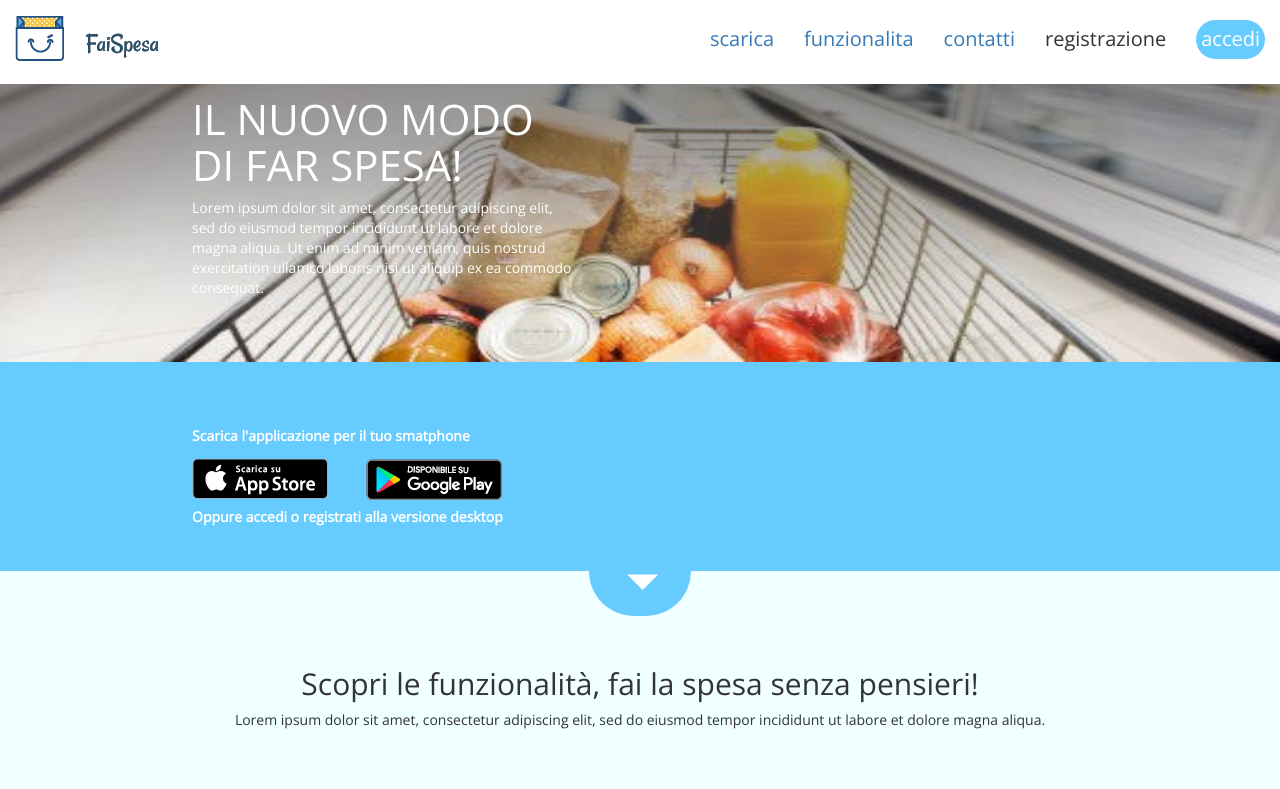
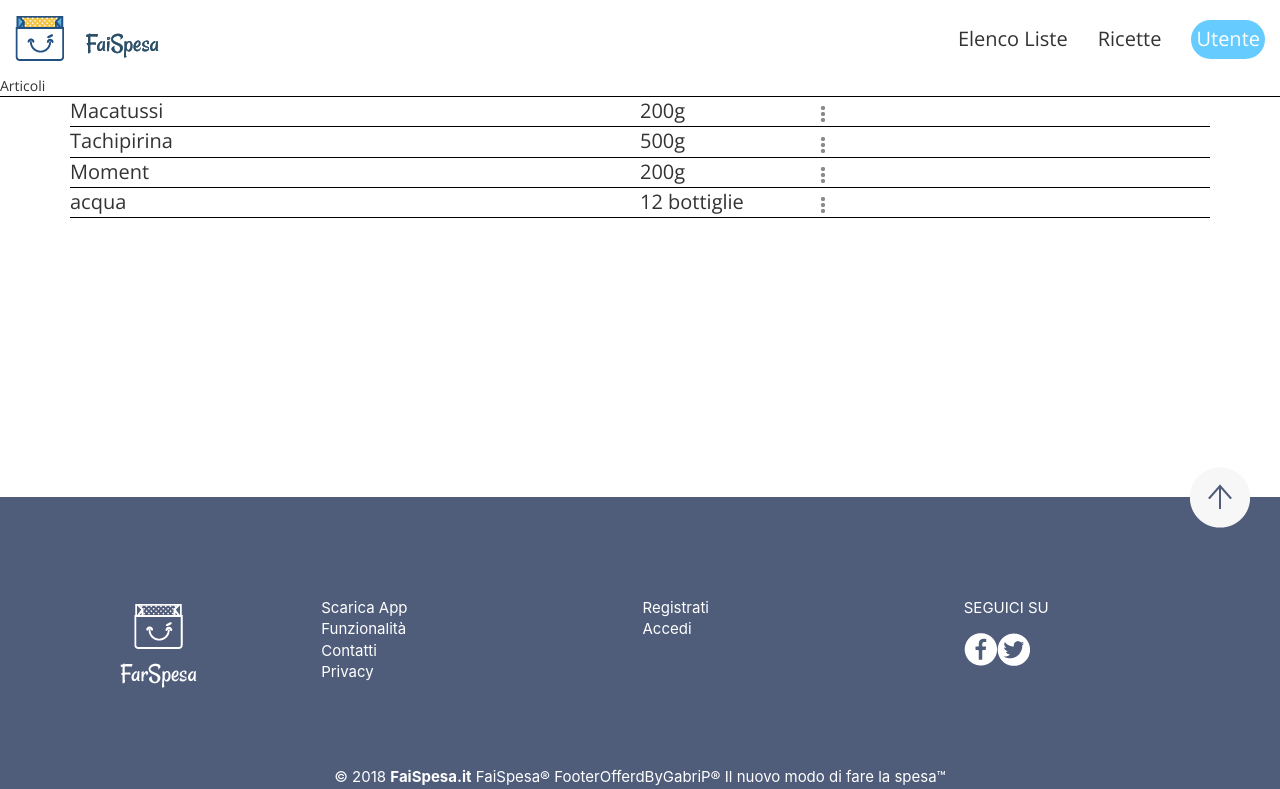
Before and after one commit to Deathgun998/SpesApp, an Angular app: page /dettaglio/1 in a window 1280 px wide. Shown: the top 789 px of the page. Built offline with nearby package versions, Linux system fonts and the light colour scheme.

Commit message:
definizione scheletro dettaglio lista con inizio css

```diff
--- a/src/app/app.module.ts
+++ b/src/app/app.module.ts
@@ -12,6 +12,7 @@
 import { PortaleRouterModule } from './Routing/router.module';
 import { PrivateheaderComponent } from './components/privateheader/privateheader.component';
 import { MockListService } from './services/mock-list.service';
+import { DetailComponent } from './components/detail/detail.component';
 
 
 @NgModule({
@@ -21,7 +22,8 @@
     HomeComponent,
     FooterComponent,
     PrivateareaComponent,
-    PrivateheaderComponent
+    PrivateheaderComponent,
+    DetailComponent
   ],
   imports: [
     BrowserModule,
--- /dev/null
+++ b/src/app/components/detail/detail.component.css
@@ -0,0 +1,19 @@
+.container {
+    height: 400px;
+}
+.title{
+    border-bottom: black solid 1px;
+}
+.item {
+    border-bottom: black solid 1px;
+}
+.item div{
+    display: inline-block;
+    font-size: 20px;
+}
+.name {
+    width: 50%
+}
+.quant {
+    width: 15%;
+}
--- /dev/null
+++ b/src/app/components/detail/detail.component.html
@@ -0,0 +1,9 @@
+<app-privateheader></app-privateheader>
+<Div class="title">Articoli</Div>
+<Div class="container">
+    <Div class="item" *ngFor="let item of itemList">
+        <div class="name">{{item.name}}</div>
+        <div class="quant">{{item.quantity}}</div>
+        <img src="../../../assets/more.png">
+    </Div>
+</Div>
--- /dev/null
+++ b/src/app/components/detail/detail.component.ts
@@ -0,0 +1,30 @@
+import { Component, OnInit } from '@angular/core';
+import { Item } from '../../classes/Item';
+import { MockListService } from '../../services/mock-list.service';
+import { List } from '../../classes/List';
+import { Router, ActivatedRoute } from '@angular/router';
+
+@Component({
+  selector: 'app-detail',
+  templateUrl: './detail.component.html',
+  styleUrls: ['./detail.component.css']
+})
+export class DetailComponent implements OnInit {
+
+  itemList: Item[];
+  id: number;
+  constructor(private listService: MockListService, private route: Router, private router: ActivatedRoute) {
+    this.router.params.subscribe(params => {//
+      if (params['id'] != '' && params['id'] != null) {
+        this.id = Number(params['id']);
+        let lists: List[] = this.listService.getMock("mockedList");
+        this.itemList = lists[this.id].itemList;
+      }
+    });
+   }
+
+  ngOnInit() {
+
+  }
+
+}
--- a/src/app/components/privatearea/privatearea.component.css
+++ b/src/app/components/privatearea/privatearea.component.css
@@ -60,3 +60,6 @@
     margin-top: 65px;
     height: 30px;
 }
+.modify, .send, .delete, .nameop {
+    cursor: pointer;
+}
--- a/src/app/components/privatearea/privatearea.component.html
+++ b/src/app/components/privatearea/privatearea.component.html
@@ -3,13 +3,13 @@
 <div class="title">Elenco liste della spesa ({{nOfListe}}) </div>
 <div class="corpo">
 <div class= "container">
-  <div class="lista" *ngFor="let list of liste">
+  <div class="lista" *ngFor="let list of liste" (click)="setSelectedList(list)">
       <div class="options">
-        <div class="nameop">{{list.name}}</div>
+        <div class="nameop" (click)="NavigateToDetail(list)">{{list.name}}</div>
         <div class="icons">
-          <img src="../../../assets/modify.png" (click)="setSelectedList(list)" data-toggle="modal" data-target="#exampleModal">
-          <img src="../../../assets/send.png" (click)= "send()">
-          <img src="../../../assets/delete.png" (click)="delete()">
+          <img src="../../../assets/modify.png" class="modify"  data-toggle="modal" data-target="#exampleModal">
+          <img src="../../../assets/send.png" class="send" (click)="NavigateToDetail(list)" >
+          <img src="../../../assets/delete.png" class="delete" data-toggle="modal" data-target="#deleteModal">
         </div>
 
 
@@ -19,6 +19,8 @@
 </div>
 
 </div>
+
+<ng-container *ngIf="selectedList != null">
 
 <div class="modal fade bd-example-modal-sm" id="exampleModal" tabindex="-1" role="dialog" aria-labelledby="exampleModalLabel" aria-hidden="true" style="position:ab solute; z-index: 9999;">
     <div class="modal-dialog" role="document">
@@ -44,3 +46,25 @@
       </div>
     </div>
   </div>
+
+
+  <div class="modal fade bd-example-modal-sm" id="deleteModal" tabindex="-1" role="dialog" aria-labelledby="exampleModalLabel" aria-hidden="true" style="position:ab solute; z-index: 9999;">
+    <div class="modal-dialog" role="document">
+      <div class="modal-content">
+        <div class="modal-header">
+          <h5 class="modal-title" id="exampleModalLabel">Elimina Lista</h5>
+          <button type="button" class="close" data-dismiss="modal" aria-label="Close">
+            <span aria-hidden="true">&times;</span>
+          </button>
+        </div>
+        <div class="modal-body">
+          <label>Sei sicuro di voler eliminare la lista?</label>
+        </div>
+        <div class="modal-footer">
+          <button type="button" class="btn btn-secondary" data-dismiss="modal">Close</button>
+          <button type="submit" class="btn btn-primary" data-dismiss="modal" (click)="delete()">Delete</button>
+        </div>
+      </div>
+    </div>
+  </div>
+</ng-container>
--- a/src/app/components/privatearea/privatearea.component.ts
+++ b/src/app/components/privatearea/privatearea.component.ts
@@ -1,6 +1,7 @@
 import { Component, OnInit } from '@angular/core';
 import { List } from '../../classes/List';
 import { MockListService } from '../../services/mock-list.service';
+import { Router } from '@angular/router';
 
 @Component({
   selector: 'app-privatearea',
@@ -12,7 +13,7 @@
   nOfListe: number;
   liste: List[];
   selectedList: List;
-  constructor(private listService: MockListService) {
+  constructor(private listService: MockListService, private router:Router) {
 
    }
 
@@ -38,5 +39,12 @@
     this.listService.deleteList(list);
     this.liste = this.listService.getMock("mockedList");
   }
+  NavigateToDetail(list : List){
+    this.router.navigate(["/dettaglio/"+list.id]);
+  }
+
+  alertTest(){
+    alert("Test");
+  }
 
 }
--- a/src/app/components/privateheader/privateheader.component.html
+++ b/src/app/components/privateheader/privateheader.component.html
@@ -3,7 +3,7 @@
         <div class="menu">
 
 
-                <a class="liste"  (click) = "navigate('contatti')">Elenco Liste</a>
+                <div class="liste" routerLink="/privateArea" routerLinkActive="selected">Elenco Liste</div>
                 <div class="ricette">Ricette</div>
                 <div class="utente">Utente</div>
                 </div>
--- a/src/app/routing/router.module.ts
+++ b/src/app/routing/router.module.ts
@@ -3,6 +3,7 @@
 import { AuthGuardService } from '../services/auth-guard.service';
 import { PrivateareaComponent } from '../components/privatearea/privatearea.component';
 import { HomeComponent } from '../components/home/home.component';
+import { DetailComponent } from '../components/detail/detail.component';
 
 
 
@@ -10,6 +11,7 @@
 const routes: Routes = [
   { path: 'home', component: HomeComponent},
   { path: 'privateArea', component: PrivateareaComponent},
+  { path: 'dettaglio/:id', component: DetailComponent},
 
   { path: "", redirectTo: "/home", pathMatch: "full" },
   { path: "**", component: HomeComponent}
--- a/src/app/services/mock-list.service.ts
+++ b/src/app/services/mock-list.service.ts
@@ -76,9 +76,9 @@
 export const ListMock: List[] =
 
   [
-    new List(1, "Lista Spesa", "LS", sessionStorage.getItem('username'), ListSpesa),
-    new List(2, "Lista Farmacia", "LF", sessionStorage.getItem('username'), ListFarmacia),
-    new List(3, "Lista Carne", "LC", sessionStorage.getItem('username'), ListCarne),
-    new List(4, "Lista Pesce", "LP", sessionStorage.getItem('username'), ListPesce),
-    new List(5, "Frutta e Verdura", "FV", sessionStorage.getItem('username'), ListFV),
+    new List(0, "Lista Spesa", "LS", sessionStorage.getItem('username'), ListSpesa),
+    new List(1, "Lista Farmacia", "LF", sessionStorage.getItem('username'), ListFarmacia),
+    new List(2, "Lista Carne", "LC", sessionStorage.getItem('username'), ListCarne),
+    new List(3, "Lista Pesce", "LP", sessionStorage.getItem('username'), ListPesce),
+    new List(4, "Frutta e Verdura", "FV", sessionStorage.getItem('username'), ListFV),
   ];
```
Also changed, not shown: 1 other file (tests, documents, lock files or other folders).
